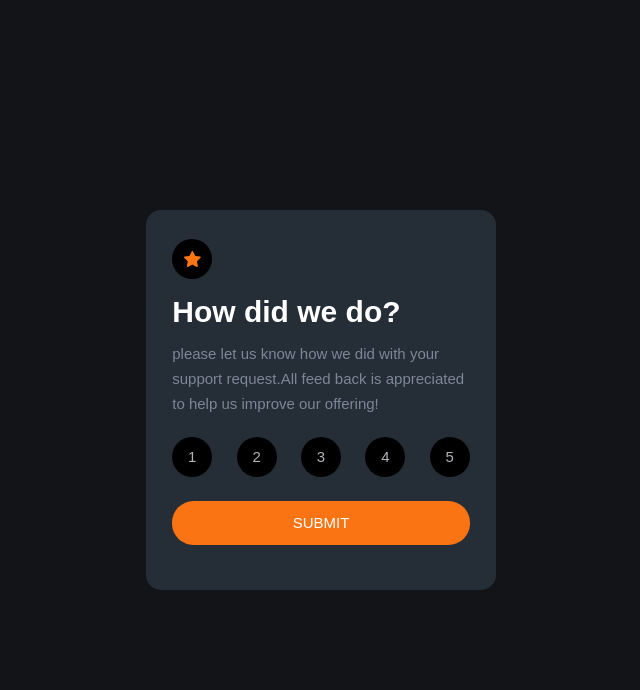
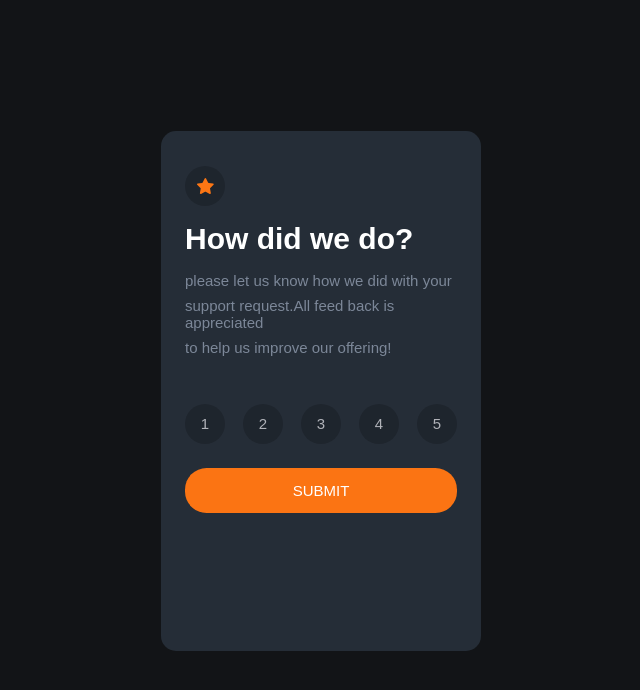
Before and after one commit to pichar376/modal-puntuacion, a React (Create React App) app: page / in a window 1280 px wide. Shown: the top 690 px of the page, without its empty margins (319-959 px from the left). Built offline with nearby package versions, Linux system fonts and the light colour scheme.

Commit message:
En este commit quedaron las funcionalidades terminadas de ui y ux solo faltan algunos detalles de refactorizacion de codigo

```diff
--- a/public/index.html
+++ b/public/index.html
@@ -1,14 +1,13 @@
 <!DOCTYPE html>
 <html lang="en">
+
 <head>
   <meta charset="utf-8" />
   <link rel="icon" href="%PUBLIC_URL%/favicon.ico" />
+  <link rel='stylesheet' href='https://cdn-uicons.flaticon.com/uicons-solid-straight/css/uicons-solid-straight.css'>
   <meta name="viewport" content="width=device-width, initial-scale=1" />
   <meta name="theme-color" content="#000000" />
-    <meta
-      name="description"
-      content="Web site created using create-react-app"
-    />
+  <meta name="description" content="Web site created using create-react-app" />
   <link rel="apple-touch-icon" href="%PUBLIC_URL%/logo192.png" />
   <!--
       manifest.json provides metadata used when your web app is installed on a
@@ -26,6 +25,7 @@
     -->
   <title>React App</title>
 </head>
+
 <body>
   <noscript>You need to enable JavaScript to run this app.</noscript>
   <div id="root"></div>
@@ -40,4 +40,5 @@
       To create a production bundle, use `npm run build` or `yarn build`.
     -->
 </body>
+
 </html>
--- a/src/components/ContainerModals.js
+++ b/src/components/ContainerModals.js
@@ -1,13 +1,23 @@
 import { useState } from "react";
+import Message from "./Message";
 import Modal from "./Modal";
 import Modal2 from "./Modal2";
-
+const initialSelect = {
+  name: ""
+}
 const ContainerModals = () => {
+  const [msg, setMsg] = useState(false);
   const [modal, setModal] = useState(false);
+  const [select, setSelect] = useState(initialSelect);
   return (
     <div>
-      {modal ? <Modal2 setModal={setModal} /> : <Modal setModal={setModal} />}
+      {modal ? <Modal2 setModal={setModal} initialSelect={initialSelect} setSelect={setSelect} select={select} /> : <Modal setModal={setModal} setSelect={setSelect} select={select} initialState={initialSelect} msg={msg} setMsg={setMsg} />}
+      <br />
+      <article>
+        {msg && <Message />}
+      </article>
     </div>
+
   );
 }
 
--- /dev/null
+++ b/src/components/Message.js
@@ -0,0 +1,12 @@
+const Message = () => {
+  let myStyles = {
+    color: "Orange",
+    margin: "0",
+    padding: "0",
+  }
+  return (<article style={myStyles}>
+    <h4>Debes seleccionar un numero</h4>
+  </article>);
+}
+
+export default Message;
--- a/src/components/Modal.js
+++ b/src/components/Modal.js
@@ -1,7 +1,17 @@
 
 import Puntuacion from "./Puntuacion";
 
-const Modal = ({ setModal }) => {
+const Modal = ({ setModal, setSelect, select, msg, setMsg }) => {
+
+
+  const handleSubmit = (e) => {
+    e.preventDefault()
+    if (!select.name) {
+      setMsg(true)
+    } else {
+      setModal(true)
+    }
+  }
 
 
   return (
@@ -11,19 +21,19 @@ const Modal = ({ setModal }) => {
           <svg className="svg-star" xmlns="http://www.w3.org/2000/svg" width="100%" height="100%"><path d="m9.067.43 1.99 4.031c.112.228.33.386.58.422l4.45.647a.772.772 0 0 1 .427 1.316l-3.22 3.138a.773.773 0 0 0-.222.683l.76 4.431a.772.772 0 0 1-1.12.813l-3.98-2.092a.773.773 0 0 0-.718 0l-3.98 2.092a.772.772 0 0 1-1.119-.813l.76-4.431a.77.77 0 0 0-.222-.683L.233 6.846A.772.772 0 0 1 .661 5.53l4.449-.647a.772.772 0 0 0 .58-.422L7.68.43a.774.774 0 0 1 1.387 0Z" fill="#FC7614" /></svg>
         </span>
         <h1 className="how">How did we do?</h1>
-        <p>please let us know how we did with your </p ><p>support
-          request.All feed back is appreciated </p ><p>to help us improve our offering!</p>
+        <p>please let us know how we did with your </p >
+        <p>support
+          request.All feed back is appreciated </p >
+        <p>to help us improve our offering!</p>
 
-        <form>
-          <Puntuacion setModal={setModal} />
+        <form onSubmit={handleSubmit}>
+          <Puntuacion setModal={setModal} setSelect={setSelect} select={select} setMsg={setMsg} />
           <nav>
             <input type="submit" value="SUBMIT" />
           </nav>
         </form>
-
-
-
       </article >
+      <p>{msg}</p>
     </div >
 
   );
--- a/src/components/Modal2.js
+++ b/src/components/Modal2.js
@@ -3,16 +3,30 @@ import styledComponents from "styled-components";
 import ThankYou from "./ThankYou";
 
 
+let ret = {
+  width: "1.5rem",
+  height: "1.5rem",
+  borderRadius: "50%",
+  backgroundColor: "#00000010",
+  position: "absolute",
+  bottom: "1rem",
+  right: "1rem",
+  textAlign: "center",
+  lineHeight: "1.7rem",
+  color: "#00000020",
+
+}
 const MyContent = styledComponents.div`
+position:relative;
 display:flex;
 flex-direction:column;
 border-radius: 15px;
 background-color: hsl(213, 19%, 18%);
-height:380px;
-width: 350px;
+height:65vh;
+width: 20em;
 overflow-y: scroll;
 `
-const BarraSelected = styledComponents.article`
+const Selected = styledComponents.article`
   background-color:hsl(207, 11%, 20%);
   widht:110%;
   border-radius:15px;
@@ -31,22 +45,25 @@ width: 85%;
 height: 40%;
 color:rgb(177, 179, 185);
 `
-const Modal2 = ({ setModal }) => {
+const Modal2 = ({ setModal, initialSelect, setSelect, select }) => {
+  const { name } = select;
   const back = () => {
     setModal(false)
+    setSelect(initialSelect)
   }
   return (
 
     <MyContent>
       <MyModal2>
         <ThankYou />
-        <BarraSelected>
-          <p>you selected 4 out of 5</p>
-        </BarraSelected>
+        <Selected>
+          <p>you selected {name} out of 5</p>
+        </Selected>
 
       </MyModal2 >
-      <h1 className="how hand" onClick={back} >Thank you!</h1>
+      <h1 className="how">Thank you!</h1>
       <p style={{ textAlign: "center" }}>We appreciate you taking the time to give a <br /> rating. If you ever need more support, don’t <br /> hesitate to get in touch!</p>
+      <span style={ret} onClick={back} className="hand"><i className="fi fi-ss-arrow-left"></i></span>
     </MyContent>
   );
 }
--- a/src/components/Puntuacion.js
+++ b/src/components/Puntuacion.js
@@ -1,20 +1,43 @@
+import { useState } from "react";
+
+const initialActive = {
+  activo: false,
+  id: "",
+}
+
+
+
+const Puntuacion = ({ setSelect, select, setMsg }) => {
+  const [active, setActive] = useState(initialActive);
+  const handleClick = (e) => {
+    setSelect({
+      ...select,
+      name: e.target.name,
+    })
+    setActive({
+      ...active,
+      id: e.target.name
+    })
+    setMsg(false)
+    console.log(select.name)
+
+  }
 
 
 
 
-const Puntuacion = ({ setModal }) => {
-  const handleClick = (e) => {
-    e.preventDefault()
-    setModal(true)
-  }
   return (
     <section className="puntuacion">
-
-
-      <button className="circle" onClick={handleClick}
-      >1</button><button className="circle">2</button><button className="circle">3</button><button className="circle">4</button><button className="circle">5</button>
-
-
+      <input type="button" value="1" name="1" onClick={handleClick}
+        className={`circle ${active.id === "1" && "selected"}`} />
+      <input type="button" value="2" name="2" onClick={handleClick}
+        className={`circle ${active.id === "2" && "selected"}`} />
+      <input type="button" value="3" name="3" onClick={handleClick}
+        className={`circle ${active.id === "3" && "selected"}`} />
+      <input type="button" value="4" name="4" onClick={handleClick}
+        className={`circle ${active.id === "4" && "selected"}`} />
+      <input type="button" value="5" name="5" onClick={handleClick}
+        className={`circle ${active.id === "5" && "selected"}`} />
     </section>
   );
 }
--- a/src/index.css
+++ b/src/index.css
@@ -2,7 +2,8 @@ body{
   background-color:hsl(216, 12%, 8%);
   margin: 0;
 }
-*{
+*,*:after,
+*:before{
   padding: 0px;
   margin: 0;
   font-family:sans-serif;
@@ -11,7 +12,7 @@ div{
   height: 100vh;
   width: 100%;
   display: flex;
-  flex-direction: row ;
+  flex-direction: column;
  justify-content: center;
  align-items: center;
 }
@@ -20,8 +21,8 @@ div{
   background-color: hsl(213, 19%, 18%);
   display: flex;
   justify-content: center;
-  height:380px;
-  width: 350px;
+  height:65vh;
+  width: 20em;
   overflow-y: scroll;
 }
 ::-webkit-scrollbar{
@@ -34,11 +35,6 @@ color:rgb(177, 179, 185);
   display: flex;
   align-items:flex-start;
   flex-direction: column;
-  justify-content: space-evenly;
-
-
-
-
 }
 p{
   font-size: 15px;
@@ -58,19 +54,18 @@ p{
   width: 2.5rem;
   height:2.5rem;
   border-radius: 50%;
-  background-color: #000;
+  background-color: #00000030;
   border:none;
   color:rgb(177, 179, 185);
   transition: .2s ease-in-out;
 }
 .circle-star{
   position: relative;
-  font-size:15px;
   line-height:2.5rem;
   width: 2.5rem;
   height:2.5rem;
   border-radius: 50%;
-  background-color: #000;
+  background-color: #00000030;
 }
 .svg-star{
   position: absolute;
@@ -102,7 +97,7 @@ input{
   width: 200px;
 
 }
-button:hover{
+input[type="button"]:hover{
 background-color:hsl(25, 97%, 53%);
 color:white;
 cursor: pointer;
@@ -113,8 +108,7 @@ input[type="submit"]{
  transition-timing-function: ease-in-out;
 }
 input[type="submit"]:hover{
-background-color:white
-;
+background-color:white;
 color:hsl(25, 97%, 53%);
 cursor: pointer;
 }
@@ -123,10 +117,7 @@ form{
   padding: 1rem 0;
 }
 
-.thank-you{
-  border: thin solid gray;
-  z-index: 3;
-}
+
 
 .text-center-flex{
   display: flex;
@@ -135,3 +126,14 @@ form{
 .hand{
   cursor:pointer;
 }
+
+.selected{
+  background-color: LightGrey;
+  color:hsl(25, 97%, 53%);
+}
+main{
+  display:flex;
+  flex-direction: column;
+  margin-top: 0;
+  padding: 0;
+}
```
Lines whose indentation alone changed are shown as unchanged.
